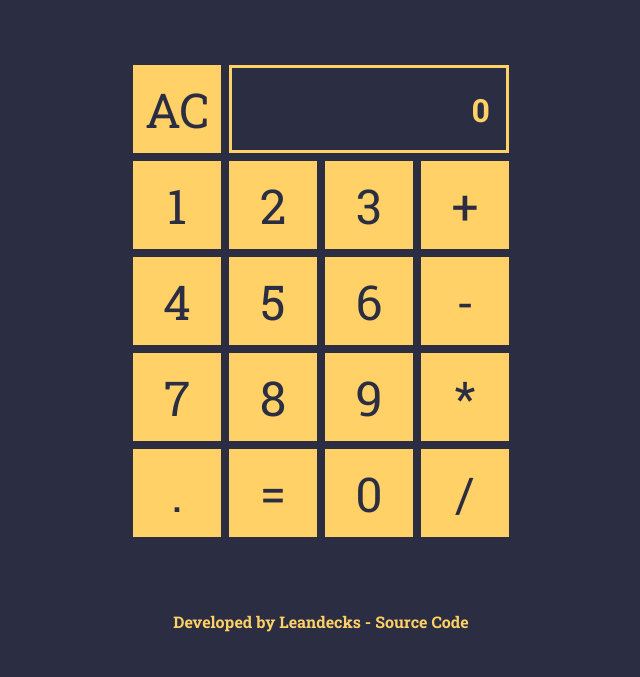
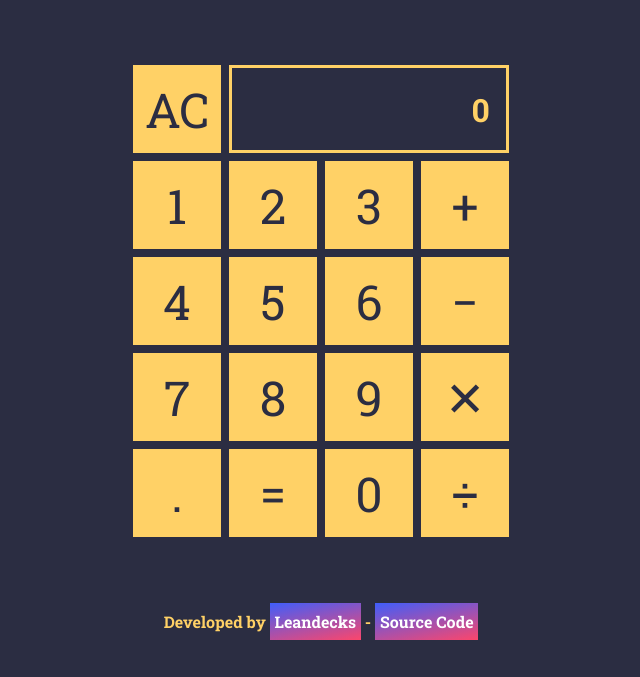
Before and after one commit to Leandecks/calculator, a plain HTML site: page index.html in a window 1280 px wide. Shown: the part 131-808 px from the top of the page, without its empty margins (319-959 px from the left). Drawn offline with Linux system fonts and the light colour scheme.

Commit message:
UI finished

```diff
--- a/index.html
+++ b/index.html
@@ -47,9 +47,9 @@
         <div id="opbtn">
           <div id="operators">
             <button type="button" class="operator">+</button>
-            <button type="button" class="operator">-</button>
-            <button type="button" class="operator">*</button>
-            <button type="button" class="operator">/</button>
+            <button type="button" class="operator">−</button>
+            <button type="button" class="operator">✕</button>
+            <button type="button" class="operator">÷</button>
           </div>
 
           <!-- <button type="button" id="float">.</button>
@@ -58,7 +58,7 @@
       </div>
     </div>
     <footer>
-      <p>Developed by Leandecks - Source Code</p>
+      <p>Developed by <a href="http://leandecks.github.io">Leandecks</a> - <a href="http://github.com/leandecks/etch-a-sketch/">Source Code</a></p>
     </footer>
   </div>
 
--- a/style.css
+++ b/style.css
@@ -4,6 +4,7 @@ html,
 body,
 #content {
   height: 100%;
+  transition: all 250ms ease-in-out;
 }
 
 body {
@@ -91,8 +92,32 @@ button {
   color: #2b2d42;
   font-family: "Roboto Slab", sans-serif;
   padding: .5rem;
+  transition: all 250ms ease-in-out;
+}
+
+button:hover {
+  background: rgb(63,94,251);
+  background: linear-gradient(168deg, rgba(63,94,251,1) 0%, rgba(252,70,107,1) 100%);
+  color: white;
 }
 
 footer {
   font-weight: bold;
 }
+
+a {
+  color: #ffd166;
+  transition: all 250ms ease-in-out;
+  padding: .5rem .3rem;
+  text-decoration: none;
+  background: rgb(63,94,251);
+  background: linear-gradient(168deg, rgba(63,94,251,1) 0%, rgba(252,70,107,1) 100%);
+  color: white;
+}
+
+a:hover {
+  box-shadow: inset 0 2rem #2b2d42;
+  background: rgb(63,94,251);
+  background: linear-gradient(168deg, rgba(63,94,251,1) 0%, rgba(252,70,107,1) 100%);
+  color: white;
+}
```
